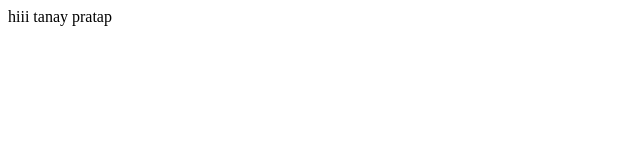
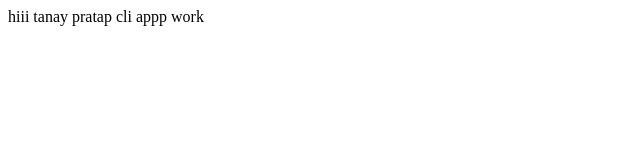
Before and after one commit to ayubazmi/myportfolio, a plain HTML site: page index.html in a window 1280 px wide. Shown: the whole page, without its empty margins (0-640 px from the left). Drawn offline with Linux system fonts and the light colour scheme.

Commit message:
update
tanayrepo

```diff
--- a/index.html
+++ b/index.html
@@ -8,5 +8,6 @@
 </head>
 <body>
     hiii tanay pratap
+    cli appp work
 </body>
 </html>
```
